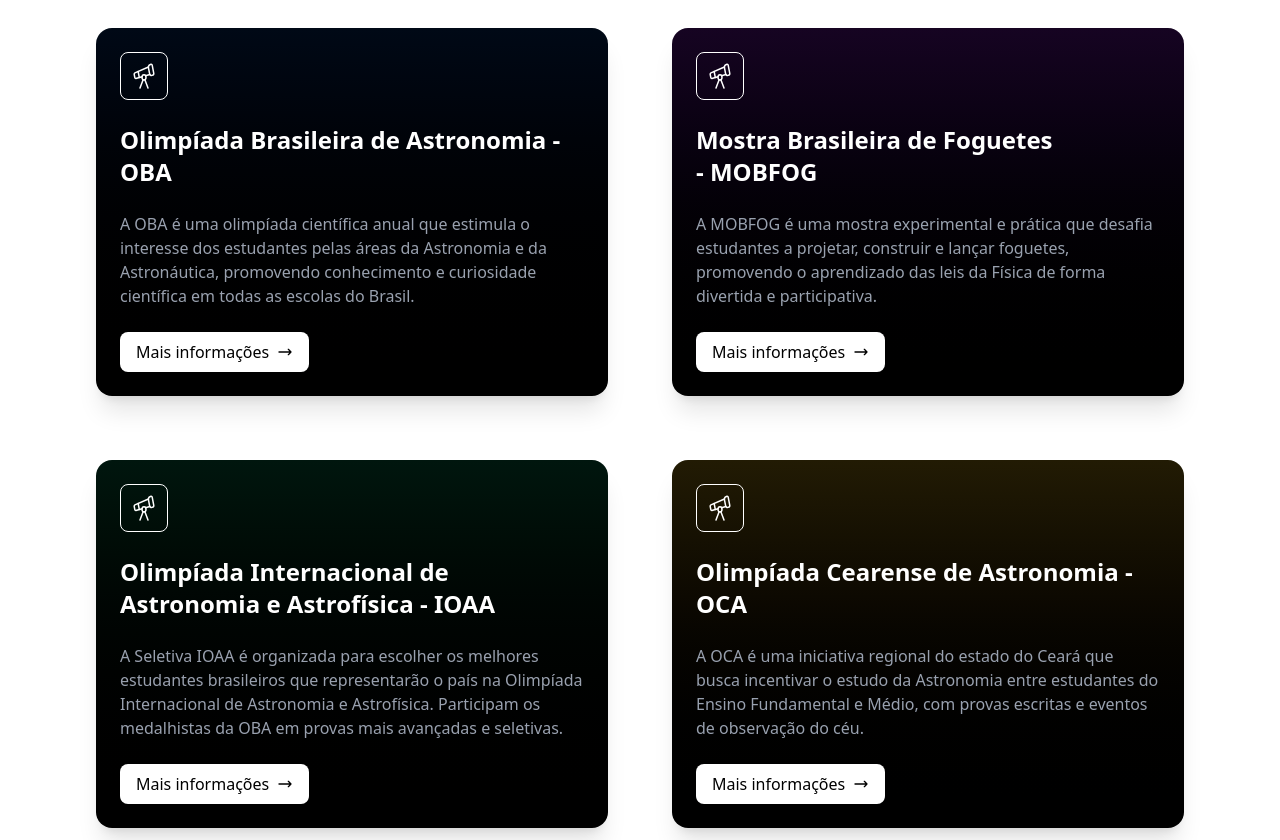
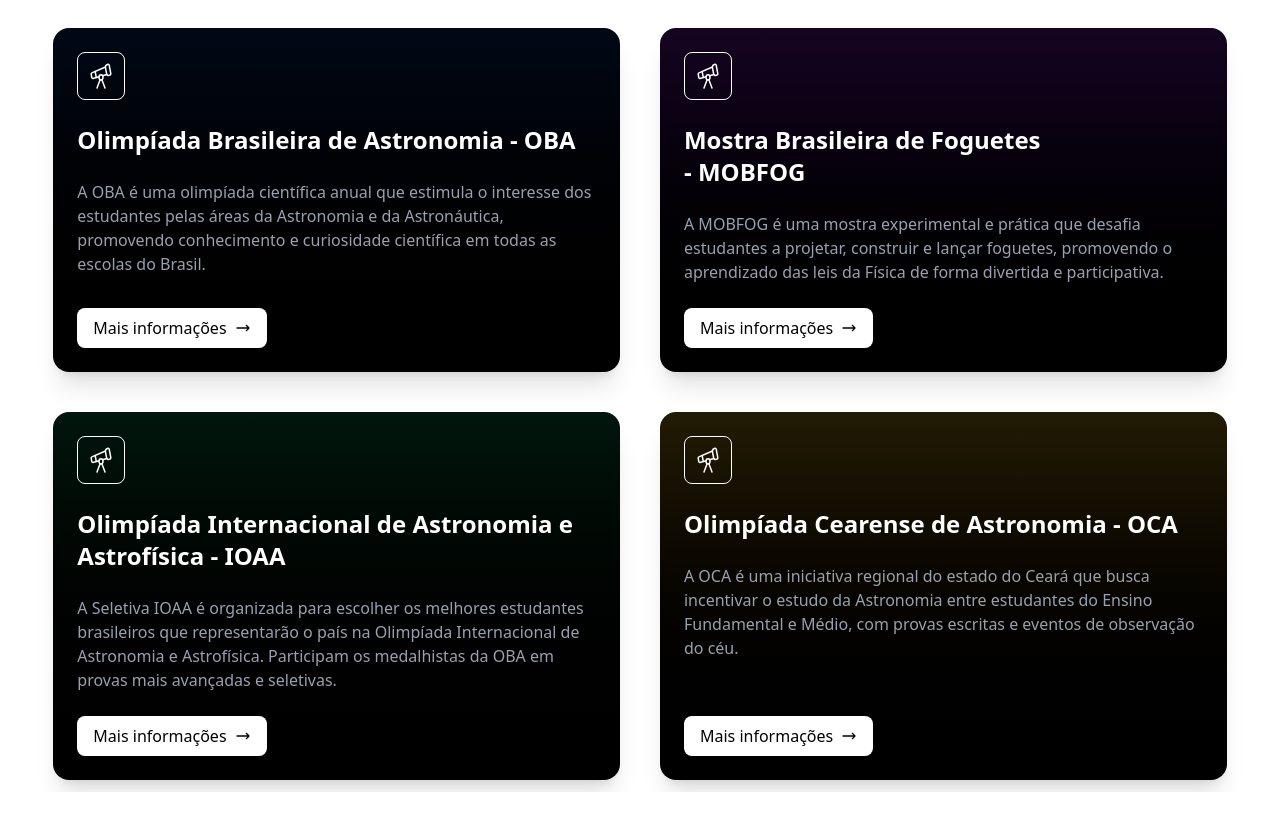
Before and after one commit to Daniel145l/elorepx_web, a website: page pages/olympiads.html in a window 1280 px wide. Shown: the part 472-1312 px from the top of the page. After the commit the page ends 1264 px from the top, so only its background shows below. Drawn offline with Linux system fonts and the light colour scheme.

Commit message:
style: alinhando os cards a lateral do container main

```diff
--- a/pages/olympiads.html
+++ b/pages/olympiads.html
@@ -38,12 +38,12 @@
             <img class="image-fade flex-1/4 max-[1542px]:hidden" src="../assets/images/olympiads/austronaut.png" />
         </div>
 
-        <section class="olympiads mt-9">
+        <section class="olympiads mt-9 ">
             <h1 class="font-bold text-3xl my-8">Olimpiadas</h1>
             <div
-                class="olympiadCardsContainner grid grid-cols-1 sm:grid-cols-2 gap-16 justify-center xl:flex xl:flex-wrap">
+                class="olympiadCardsContainner grid gap-10 grid-cols-1 sm:grid-cols-2">
                 <div
-                    class="olympiadCard relative w-[32rem] rounded-2xl bg-gradient-to-b from-[#000916] to-black text-white p-6 pb-16 space-y-6 shadow-xl max-xl:w-full">
+                    class="olympiadCard relative w-full max-w-[44rem]] rounded-2xl bg-gradient-to-b from-[#000916] to-black text-white p-6 pb-16 space-y-6 shadow-xl">
                     <div class="w-12 h-12 border border-white rounded-lg flex items-center justify-center">
                         <img src="../assets/images/olympiads/telescope.svg" />
                     </div>
@@ -55,8 +55,6 @@
                         Astronomia e da Astronáutica, promovendo conhecimento e curiosidade científica em todas as
                         escolas do Brasil.
                     </p>
-
-                    <!-- Botão fixo no canto inferior esquerdo -->
                     <div class="absolute bottom-6 left-6">
                         <a href="#"
                             class="bg-white text-black px-4 py-2 rounded-lg font-medium flex items-center gap-2 hover:bg-gray-200 transition">
@@ -69,7 +67,7 @@
                 </div>
 
                 <div
-                    class="olympiadCard relative w-[32rem] rounded-2xl bg-gradient-to-b from-[#160422] to-black text-white p-6 pb-16 space-y-6 shadow-xl max-xl:w-full">
+                    class="olympiadCard relative w-full max-w-[44rem] rounded-2xl bg-gradient-to-b from-[#160422] to-black text-white p-6 pb-16 space-y-6 shadow-xl">
                     <div class="w-12 h-12 border border-white rounded-lg flex items-center justify-center">
                         <img src="../assets/images/olympiads/telescope.svg" />
                     </div>
@@ -92,7 +90,7 @@
                 </div>
 
                 <div
-                    class="olympiadCard relative w-[32rem] rounded-2xl bg-gradient-to-b from-[#00160E] to-black text-white p-6 pb-16 space-y-6 shadow-xl max-xl:w-full">
+                    class="olympiadCard relative w-full max-w-[44rem] rounded-2xl bg-gradient-to-b from-[#00160E] to-black text-white p-6 pb-16 space-y-6 shadow-xl">
                     <div class="w-12 h-12 border border-white rounded-lg flex items-center justify-center">
                         <img src="../assets/images/olympiads/telescope.svg" />
                     </div>
@@ -116,7 +114,7 @@
                 </div>
 
                 <div
-                    class="olympiadCard relative w-[32rem] rounded-2xl bg-gradient-to-b from-[#221B04] to-black text-white p-6 pb-16 space-y-6 shadow-xl max-xl:w-full">
+                    class="olympiadCard relative w-full max-w-[44rem] rounded-2xl bg-gradient-to-b from-[#221B04] to-black text-white p-6 pb-16 space-y-6 shadow-xl">
                     <div class="w-12 h-12 border border-white rounded-lg flex items-center justify-center">
                         <img src="../assets/images/olympiads/telescope.svg" />
                     </div>
```
Also changed, not shown: css/output.css.
